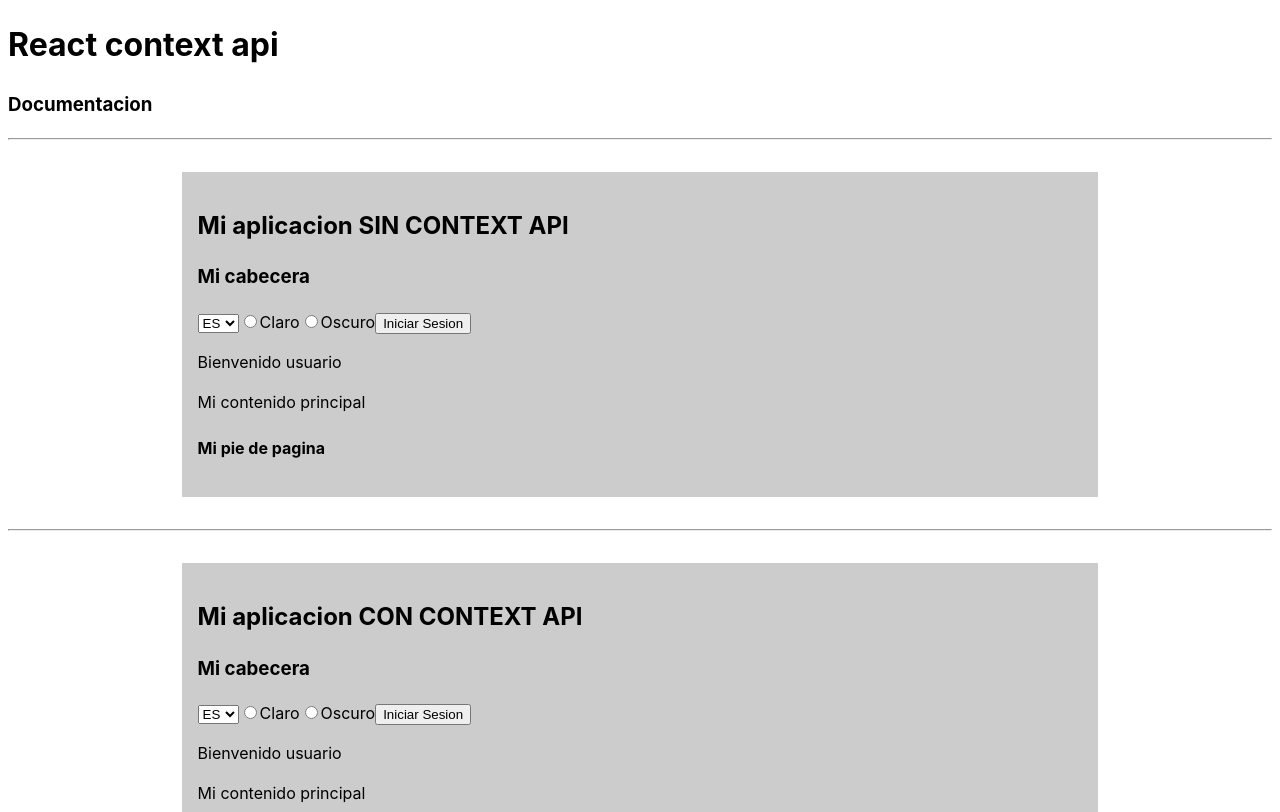
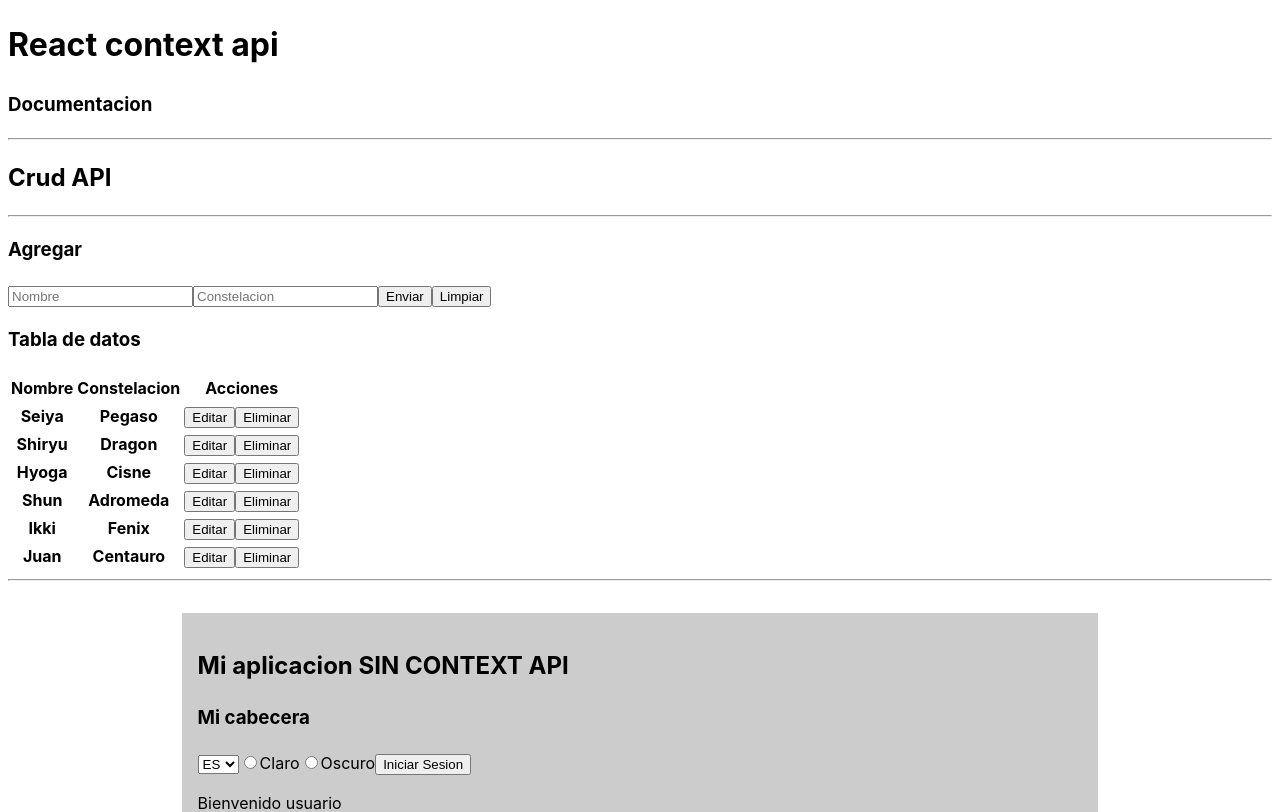
Before and after one commit to EdwardMelendezM/React-Uso-Context, a React (Vite) app: page / in a window 1280 px wide. Shown: the top 812 px of the page. Built offline with nearby package versions, Linux system fonts and the light colour scheme; data requests are answered from the project's data file.

Commit message:
Agregando crudApi

```diff
--- a/package.json
+++ b/package.json
@@ -6,7 +6,8 @@
   "scripts": {
     "dev": "vite",
     "build": "vite build",
-    "preview": "vite preview"
+    "preview": "vite preview",
+    "fake-api": "json-server --watch src/api/db.json --port 5000"
   },
   "dependencies": {
     "react": "^18.2.0",
--- a/src/App.jsx
+++ b/src/App.jsx
@@ -1,4 +1,5 @@
 import MyPage from "./components/Mypage";
+import CrudApi from "./components/CrudApi";
 import MyPageContext from "./components/MypageContext";
 
 function App() {
@@ -12,6 +13,8 @@
       ></a>
       <h3>Documentacion</h3>
       <hr />
+      <CrudApi />
+      <hr />
       <MyPage />
       <hr />
       <MyPageContext />
--- /dev/null
+++ b/src/api/db.json
@@ -0,0 +1,34 @@
+{
+  "santos": [
+    {
+      "id": 1,
+      "name": "Seiya",
+      "constellation": "Pegaso"
+    },
+    {
+      "id": 2,
+      "name": "Shiryu",
+      "constellation": "Dragon"
+    },
+    {
+      "id": 3,
+      "name": "Hyoga",
+      "constellation": "Cisne"
+    },
+    {
+      "id": 4,
+      "name": "Shun",
+      "constellation": "Adromeda"
+    },
+    {
+      "id": 5,
+      "name": "Ikki",
+      "constellation": "Fenix"
+    },
+    {
+      "name": "Juan",
+      "constellation": "Centauro",
+      "id": 6
+    }
+  ]
+}
--- /dev/null
+++ b/src/components/CrudApi.jsx
@@ -0,0 +1,118 @@
+import React, { useState, useEffect } from "react";
+import { helpHttp } from "../helpers/helpHttp";
+import CrudForm from "./CrudForm";
+import CrudTable from "./CrudTable";
+import Loader from "./Loader";
+import Message from "./Message";
+const CrudApi = () => {
+  const [db, setDb] = useState([]);
+  const [dataToEdit, setDataToEdit] = useState(null);
+  const [error, setError] = useState(null);
+  const [loagind, setLoagind] = useState(false);
+  let api = helpHttp();
+  let url = "http://localhost:5000/santos";
+
+  useEffect(() => {
+    setLoagind(true);
+    api.get(url).then((res) => {
+      if (!res.err) {
+        setDb(res);
+        setError(null);
+      } else {
+        setDb(null);
+        setError(res);
+      }
+    });
+    setLoagind(false);
+  }, []);
+
+  const createData = (data) => {
+    let options = {
+      body: data,
+      headers: {
+        "content-type": "application/json",
+      },
+    };
+    api.post(url, options).then((res) => {
+      console.log(res);
+      if (!error) {
+        setDb([...db, res]);
+      } else {
+        setError(res);
+      }
+    });
+  };
+  const updateData = (data) => {
+    let options = {
+      body: data,
+      headers: {
+        "content-type": "application/json",
+      },
+    };
+    let endpoint = `${url}/${data.id}`;
+
+    api.put(endpoint, options).then((res) => {
+      console.log(res);
+      if (!error) {
+        let newData = db.map((el) => (el.id === data.id ? data : el));
+        setDb(newData);
+      } else {
+        setError(res);
+      }
+    });
+  };
+  const deleteData = (id) => {
+    let isDelete = window.confirm(
+      `¿Estas seguro de eliminar el registro con id = ${id}?`
+    );
+    if (isDelete) {
+      let endpoint = `${url}/${id}`;
+      let options = {
+        headers: {
+          "content-type": "application/json",
+        },
+      };
+
+      api.del(endpoint, options).then((res) => {
+        if (!res.err) {
+          let newData = db.filter((el) => el.id !== id);
+          setDb(newData);
+        } else {
+          setError(res);
+        }
+      });
+    } else {
+      return;
+    }
+  };
+
+  return (
+    <div>
+      <h2>Crud API</h2>
+      <hr />
+      <article className="grid-1-2">
+        <CrudForm
+          createData={createData}
+          updateData={updateData}
+          dataToEdit={dataToEdit}
+          setDataToEdit={setDataToEdit}
+        />
+        {loagind && <Loader />}
+        {error && (
+          <Message
+            msg={`Error ${error.status}: ${error.statusText}`}
+            bgColor="#dc3545"
+          />
+        )}
+        {db && (
+          <CrudTable
+            data={db}
+            setDataToEdit={setDataToEdit}
+            deleteData={deleteData}
+          />
+        )}
+      </article>
+    </div>
+  );
+};
+export default CrudApi;
--- /dev/null
+++ b/src/components/CrudForm.jsx
@@ -0,0 +1,66 @@
+import React, { useEffect, useState } from "react";
+const initialForm = {
+  name: "",
+  constellation: "",
+  id: null,
+};
+const CrudForm = ({ createData, updateData, dataToEdit, setDataToEdit }) => {
+  const [form, setForm] = useState(initialForm);
+
+  useEffect(() => {
+    if (dataToEdit) {
+      setForm(dataToEdit);
+    } else {
+      setForm(initialForm);
+    }
+  }, [dataToEdit]);
+
+  const handleChange = (e) => {
+    setForm({
+      ...form,
+      [e.target.name]: e.target.value,
+    });
+  };
+  const handleSubmit = (e) => {
+    e.preventDefault();
+    if (!form.name || !form.constellation) {
+      alert("Datos incompletos");
+      return;
+    }
+    if (form.id === null) {
+      createData(form);
+    } else {
+      updateData(form);
+    }
+    handleReset();
+  };
+  const handleReset = (e) => {
+    setForm(initialForm);
+    setDataToEdit(null);
+  };
+  return (
+    <div>
+      <h3>{dataToEdit ? "Editar" : "Agregar"}</h3>
+      <form onSubmit={handleSubmit}>
+        <input
+          type="text"
+          name="name"
+          placeholder="Nombre"
+          onChange={handleChange}
+          value={form.name}
+        />
+        <input
+          type="text"
+          name="constellation"
+          placeholder="Constelacion"
+          onChange={handleChange}
+          value={form.constellation}
+        />
+        <input type="submit" value="Enviar" />
+        <input type="reset" value="Limpiar" onClick={handleReset} />
+      </form>
+    </div>
+  );
+};
+
+export default CrudForm;
--- /dev/null
+++ b/src/components/CrudTable.jsx
@@ -0,0 +1,36 @@
+import CrudTableRow from "./CrudTableRow";
+
+const CrudTable = ({ data, setDataToEdit, deleteData }) => {
+  return (
+    <div>
+      <h3>Tabla de datos</h3>
+      <table>
+        <thead>
+          <tr>
+            <th>Nombre</th>
+            <th>Constelacion</th>
+            <th>Acciones</th>
+          </tr>
+        </thead>
+        <tbody>
+          {data.length > 0 ? (
+            data.map((el) => (
+              <CrudTableRow
+                key={el.id}
+                el={el}
+                setDataToEdit={setDataToEdit}
+                deleteData={deleteData}
+              />
+            ))
+          ) : (
+            <tr>
+              <td colSpan="3">Sin datos</td>
+            </tr>
+          )}
+        </tbody>
+      </table>
+    </div>
+  );
+};
+
+export default CrudTable;
--- /dev/null
+++ b/src/components/CrudTableRow.jsx
@@ -0,0 +1,27 @@
+const CrudTableRow = ({ el, setDataToEdit, deleteData }) => {
+  let { name, constellation, id } = el;
+  return (
+    <tr>
+      <th>{el.name}</th>
+      <th>{el.constellation}</th>
+      <th>
+        <button
+          onClick={() => {
+            setDataToEdit(el);
+          }}
+        >
+          Editar
+        </button>
+        <button
+          onClick={() => {
+            deleteData(el.id);
+          }}
+        >
+          Eliminar
+        </button>
+      </th>
+    </tr>
+  );
+};
+
+export default CrudTableRow;
--- /dev/null
+++ b/src/components/Loader.css
@@ -0,0 +1,41 @@
+.lds-ring {
+  display: inline-block;
+  position: relative;
+  width: 80px;
+  height: 80px;
+}
+
+.lds-ring div {
+  box-sizing: border-box;
+  display: block;
+  position: absolute;
+  width: 64px;
+  height: 64px;
+  margin: 8px;
+  border: 8px solid #000;
+  border-radius: 50%;
+  animation: lds-ring 1.2s cubic-bezier(0.5, 0, 0.5, 1) infinite;
+  border-color: #000 transparent transparent transparent;
+}
+
+.lds-ring div:nth-child(1) {
+  animation-delay: -0.45s;
+}
+
+.lds-ring div:nth-child(2) {
+  animation-delay: -0.3s;
+}
+
+.lds-ring div:nth-child(3) {
+  animation-delay: -0.15s;
+}
+
+@keyframes lds-ring {
+  0% {
+    transform: rotate(0deg);
+  }
+
+  100% {
+    transform: rotate(360deg);
+  }
+}
--- /dev/null
+++ b/src/components/Loader.jsx
@@ -0,0 +1,13 @@
+import "./Loader.css";
+const Loader = () => {
+  return (
+    <div className="lds-ring">
+      <div></div>
+      <div></div>
+      <div></div>
+      <div></div>
+    </div>
+  );
+};
+
+export default Loader;
--- /dev/null
+++ b/src/components/Message.jsx
@@ -0,0 +1,17 @@
+const Mensaje = ({ msg, bgColor }) => {
+  let styles = {
+    padding: "1rem",
+    marginBotton: "1rem",
+    textAlign: "center",
+    color: "#fff",
+    fontWeight: "bold",
+    backgroundColor: bgColor,
+  };
+  return (
+    <div style={styles}>
+      <h2>{msg}</h2>
+    </div>
+  );
+};
+
+export default Mensaje;
--- /dev/null
+++ b/src/helpers/helpHttp.js
@@ -0,0 +1,43 @@
+export const helpHttp = () => {
+  const customFecth = (endpoint, options) => {
+    const defaultHeader = {
+      accept: "application/json"
+    };
+    const controller = new AbortController();
+    options.signal = controller.signal;
+    options.method = options.method || "GET";
+    options.headers = options.headers ? { ...defaultHeader, ...options.headers } : defaultHeader;
+    options.body = JSON.stringify(options.body) || false;
+    if (!options.body) delete options.body;
+
+    setTimeout(() => {
+      controller.abort();
+    }, 3000);
+
+
+    return fetch(endpoint, options)
+      .then(res => res.ok ? res.json() : Promise.reject({
+        err: true,
+        status: res.status || "00",
+        statusText: res.status.Text || "Ocurrio el error"
+      }))
+      .catch(err => err)
+  }
+  const get = (url, options = {}) => customFecth(url, options)
+  const post = (url, options = {}) => {
+    options.method = "POST"
+    return customFecth(url, options)
+  }
+  const put = (url, options = {}) => {
+    options.method = "PUT"
+    return customFecth(url, options)
+  }
+  const del = (url, options = {}) => {
+    options.method = "DELETE"
+    return customFecth(url, options)
+  }
+
+  return {
+    get, post, put, del
+  }
+}
```
